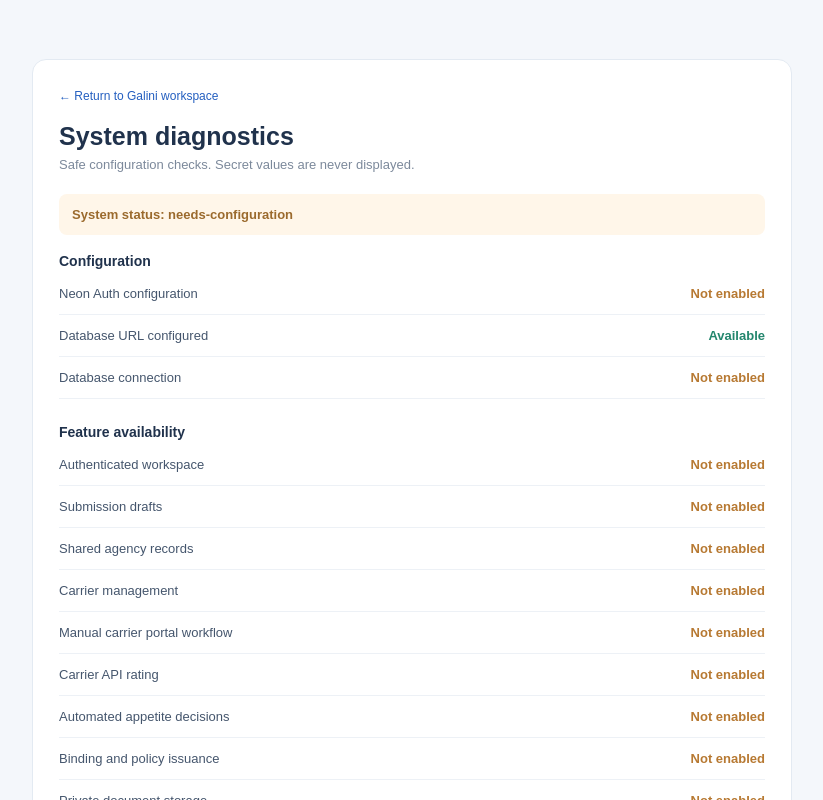
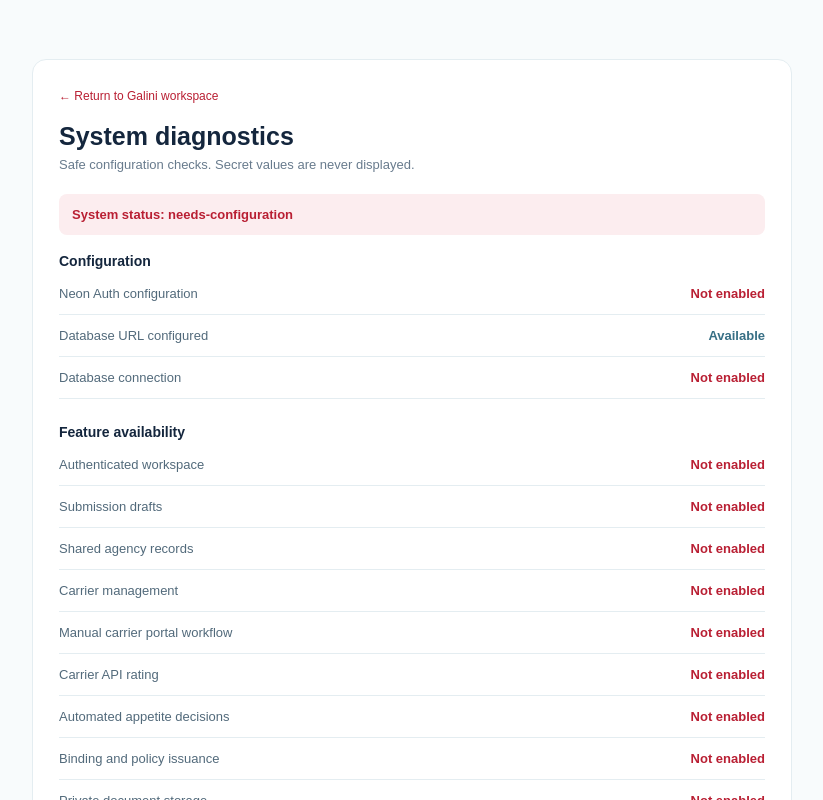
Before and after one commit to bishalmortuza-HN/Galini-Rating-Connect-, a Next.js app: page /diagnostics in a window 1280 px wide. Shown: the top 800 px of the page, without its empty margins (228-1051 px from the left). Built offline with nearby package versions, Linux system fonts and the light colour scheme; no server answers; the database is empty.

Commit message:
Align diagnostics styling with Galini brand palette

```diff
--- a/app/diagnostics/diagnostics-client.tsx
+++ b/app/diagnostics/diagnostics-client.tsx
@@ -24,22 +24,22 @@ export default function DiagnosticsClient() {
   }, []);
 
   const row = (label: string, value: boolean | undefined) => (
-    <div key={label} style={{ display: "flex", justifyContent: "space-between", gap: 15, padding: "13px 0", borderBottom: "1px solid #edf1f6", fontSize: 13 }}>
-      <span style={{ color: "#45566d" }}>{label}</span>
-      <strong style={{ color: value ? "#23866d" : "#b77932" }}>{value ? "Available" : "Not enabled"}</strong>
+    <div key={label} style={{ display: "flex", justifyContent: "space-between", gap: 15, padding: "13px 0", borderBottom: "1px solid #E4EDF1", fontSize: 13 }}>
+      <span style={{ color: "#526A7B" }}>{label}</span>
+      <strong style={{ color: value ? "#376F85" : "#B91F33" }}>{value ? "Available" : "Not enabled"}</strong>
     </div>
   );
 
   return (
-    <main style={{ minHeight: "100vh", background: "#f4f7fb", padding: 24, fontFamily: "Arial, sans-serif", color: "#20324c" }}>
-      <div style={{ maxWidth: 760, margin: "35px auto", background: "#fff", border: "1px solid #e3eaf2", borderRadius: 14, padding: 26 }}>
-        <Link href="/" style={{ color: "#245fc0", fontSize: 12, textDecoration: "none" }}>← Return to Galini workspace</Link>
+    <main style={{ minHeight: "100vh", background: "#F8FBFC", padding: 24, fontFamily: "Arial, sans-serif", color: "#14263D" }}>
+      <div style={{ maxWidth: 760, margin: "35px auto", background: "#fff", border: "1px solid #E4EDF1", borderRadius: 14, padding: 26 }}>
+        <Link href="/" style={{ color: "#B91F33", fontSize: 12, textDecoration: "none" }}>← Return to Galini workspace</Link>
         <h1 style={{ margin: "18px 0 6px", fontSize: 25 }}>System diagnostics</h1>
-        <p style={{ margin: "0 0 22px", color: "#7c899b", fontSize: 13 }}>Safe configuration checks. Secret values are never displayed.</p>
-        {!health && !error && <p style={{ color: "#7c899b", fontSize: 13 }}>Checking application configuration…</p>}
-        {error && <p role="alert" style={{ color: "#a34b4b" }}>The diagnostics endpoint could not be reached.</p>}
+        <p style={{ margin: "0 0 22px", color: "#687B8D", fontSize: 13 }}>Safe configuration checks. Secret values are never displayed.</p>
+        {!health && !error && <p style={{ color: "#687B8D", fontSize: 13 }}>Checking application configuration…</p>}
+        {error && <p role="alert" style={{ color: "#B91F33" }}>The diagnostics endpoint could not be reached.</p>}
         {health && <>
-          <div style={{ padding: 13, borderRadius: 8, background: health.status === "ready" ? "#edf8f4" : "#fff6e9", color: health.status === "ready" ? "#237b65" : "#9b6a2d", fontWeight: 700, fontSize: 13, marginBottom: 18 }}>System status: {health.status}</div>
+          <div style={{ padding: 13, borderRadius: 8, background: health.status === "ready" ? "#EAF5F9" : "#FCEDEF", color: health.status === "ready" ? "#24566C" : "#B91F33", fontWeight: 700, fontSize: 13, marginBottom: 18 }}>System status: {health.status}</div>
           <h2 style={{ fontSize: 14, margin: "18px 0 4px" }}>Configuration</h2>
           {row("Neon Auth configuration", health.checks.authenticationConfigured)}
           {row("Database URL configured", health.checks.databaseConfigured)}
@@ -54,7 +54,7 @@ export default function DiagnosticsClient() {
           {row("Automated appetite decisions", health.capabilities.appetiteAutomation)}
           {row("Binding and policy issuance", health.capabilities.bindingAndPolicyIssuance)}
           {row("Private document storage", health.capabilities.privateDocumentStorage)}
-          <p style={{ margin: "20px 0 0", color: "#8794a6", fontSize: 11, lineHeight: 1.6 }}>{health.note}</p>
+          <p style={{ margin: "20px 0 0", color: "#718494", fontSize: 11, lineHeight: 1.6 }}>{health.note}</p>
         </>}
       </div>
     </main>
```
